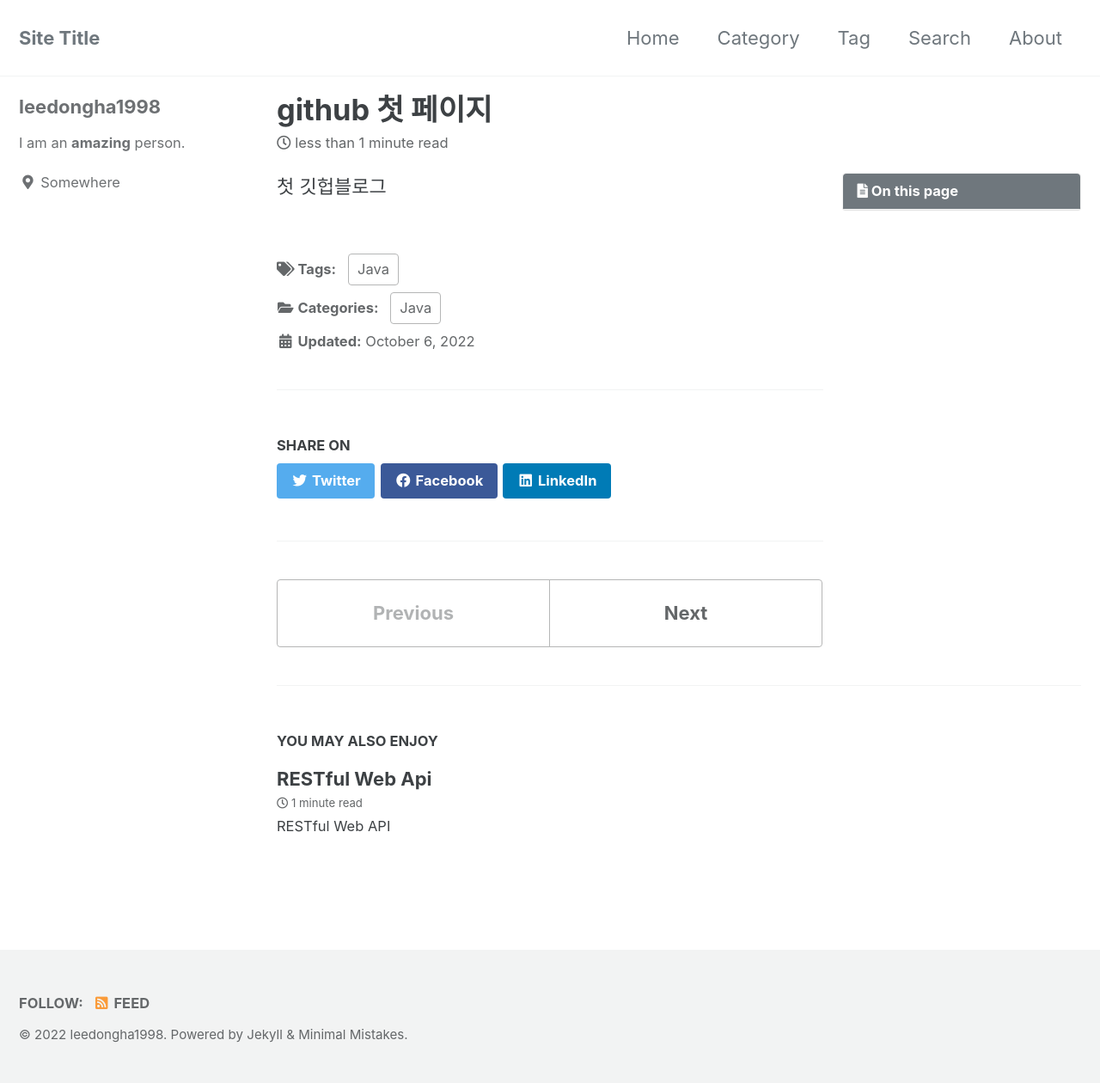
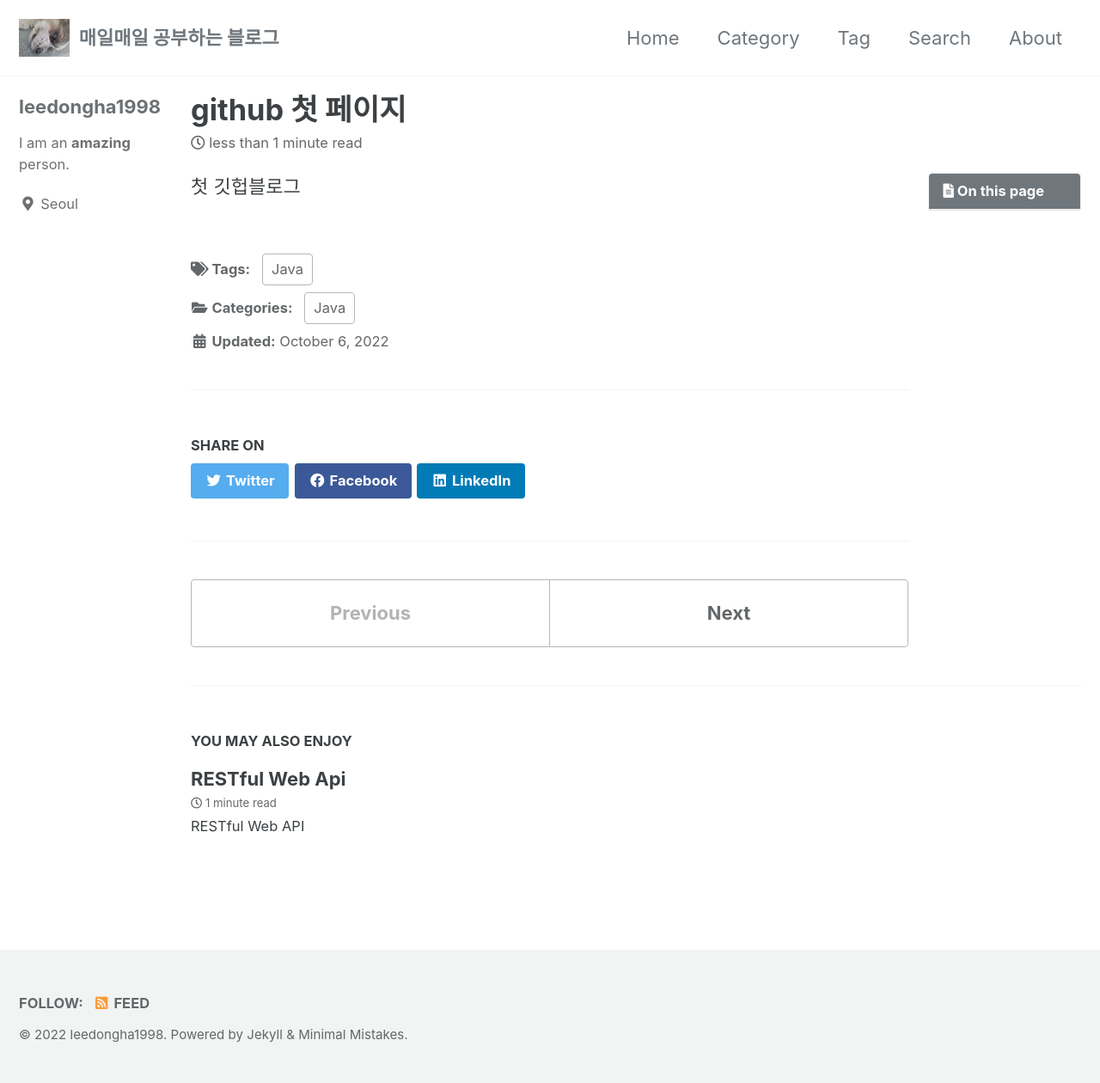
Before and after one commit to leedongha1998/leedongha1998.github.io, a Jekyll site: the page built from _posts/2022-10-06-test.md, in a window 1280 px wide. Shown: the whole page at 86% size. Built offline with Jekyll 4.4.1, drawn with Linux system fonts in a browser that asks for light colours; cached includes are drawn as plain includes.

Commit message:
블로그 설정

```diff
--- a/_config.yml
+++ b/_config.yml
@@ -16,16 +16,16 @@ minimal_mistakes_skin    : "default" # "air", "aqua", "contrast", "dark", "dirt"
 
 # Site Settings
 locale                   : "en-US"
-title                    : "Site Title"
+title                    : "매일매일 공부하는 블로그"
 title_separator          : "-"
 subtitle                 : # site tagline that appears below site title in masthead
 name                     : "leedongha1998"
-description              : "An amazing website."
+description              : ""
 url                      : # the base hostname & protocol for your site e.g. "https://mmistakes.github.io"
 baseurl                  : # the subpath of your site, e.g. "/blog"
 repository               : # GitHub username/repo-name e.g. "mmistakes/minimal-mistakes"
 teaser                   : # path of fallback teaser image, e.g. "/assets/images/500x300.png"
-logo                     : # path of logo image to display in the masthead, e.g. "/assets/images/88x88.png"
+logo                     : "/images/img.jpg"
 masthead_title           : # overrides the website title displayed in the masthead, use " " for no title
 # breadcrumbs            : false # true, false (default)
 words_per_minute         : 200
@@ -107,7 +107,7 @@ author:
   name             : "leedongha1998"
   avatar           : # path of avatar image, e.g. "/assets/images/bio-photo.jpg"
   bio              : "I am an **amazing** person."
-  location         : "Somewhere"
+  location         : "Seoul"
   email            :
   links:
     - label: "Email"
--- a/_includes/head/custom.html
+++ b/_includes/head/custom.html
@@ -3,3 +3,15 @@
 <!-- insert favicons. use https://realfavicongenerator.net/ -->
 
 <!-- end custom head snippets -->
+
+<!-- start custom head snippets -->
+
+<!-- insert favicons. use https://realfavicongenerator.net/ -->
+<link rel="apple-touch-icon" sizes="180x180" href="{{site.baseurl}}/assets/logo.ico/apple-touch-icon.png">
+<link rel="icon" type="image/png" sizes="32x32" href="{{site.baseurl}}/assets/logo.ico/favicon-32x32.png">
+<link rel="icon" type="image/png" sizes="16x16" href="{{site.baseurl}}/assets/logo.ico/favicon-16x16.png">
+<link rel="mask-icon" href="{{site.baseurl}}/assets/logo.ico/safari-pinned-tab.svg" color="#5bbad5">
+<meta name="msapplication-TileColor" content="#da532c">
+<meta name="theme-color" content="#ffffff">
+
+<!-- end custom head snippets -->
--- a/_sass/minimal-mistakes/_variables.scss
+++ b/_sass/minimal-mistakes/_variables.scss
@@ -151,13 +151,15 @@ $large: 1024px !default;
 $x-large: 1280px !default;
 $max-width: $x-large !default;
 
+
+
 /*
    Grid
    ========================================================================== */
 
-$right-sidebar-width-narrow: 200px !default;
-$right-sidebar-width: 300px !default;
-$right-sidebar-width-wide: 400px !default;
+   $right-sidebar-width-narrow: 100px !default;    // default 200px
+   $right-sidebar-width: 200px !default;           // default 300px
+   $right-sidebar-width-wide: 250px !default;      // default 400px
 
 /*
    Other
```
Also changed, not shown: images/img.jpg (added).
